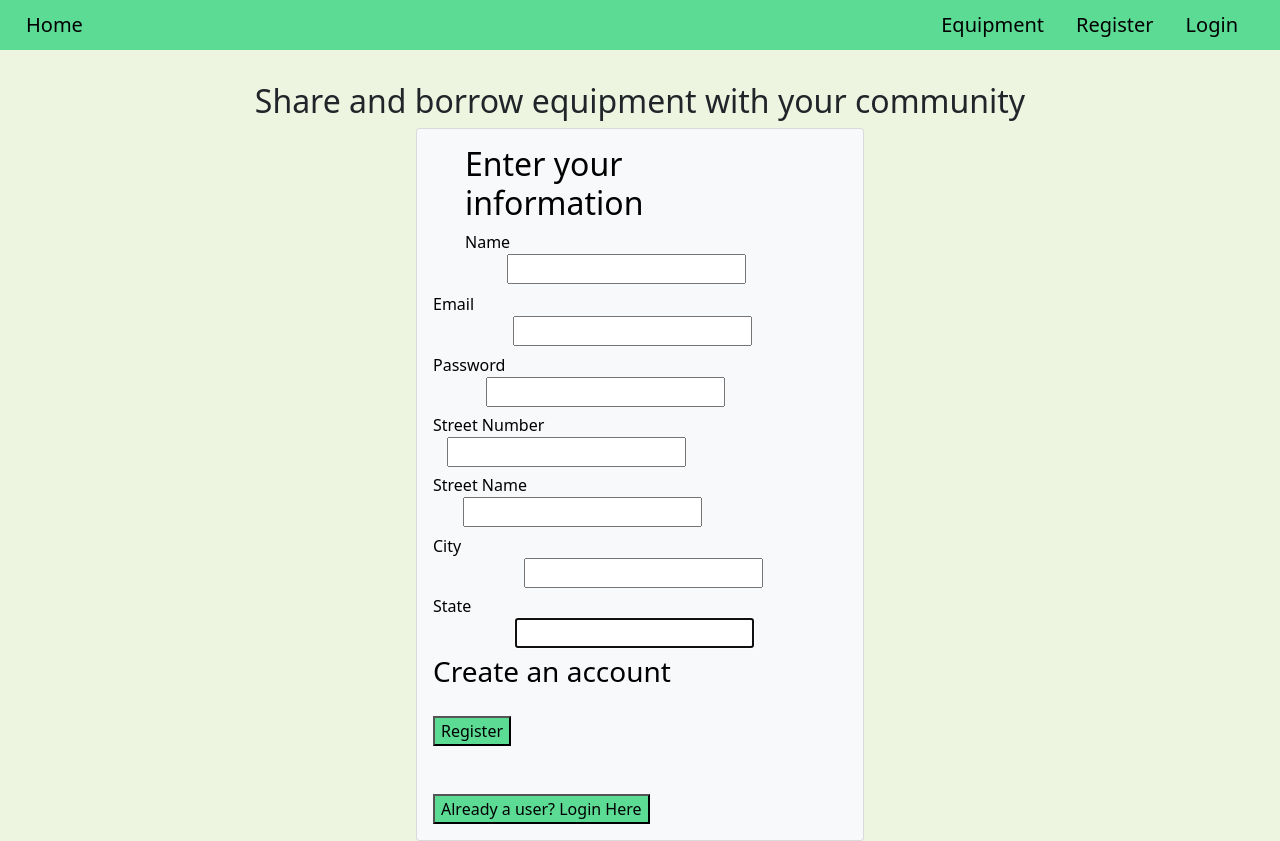
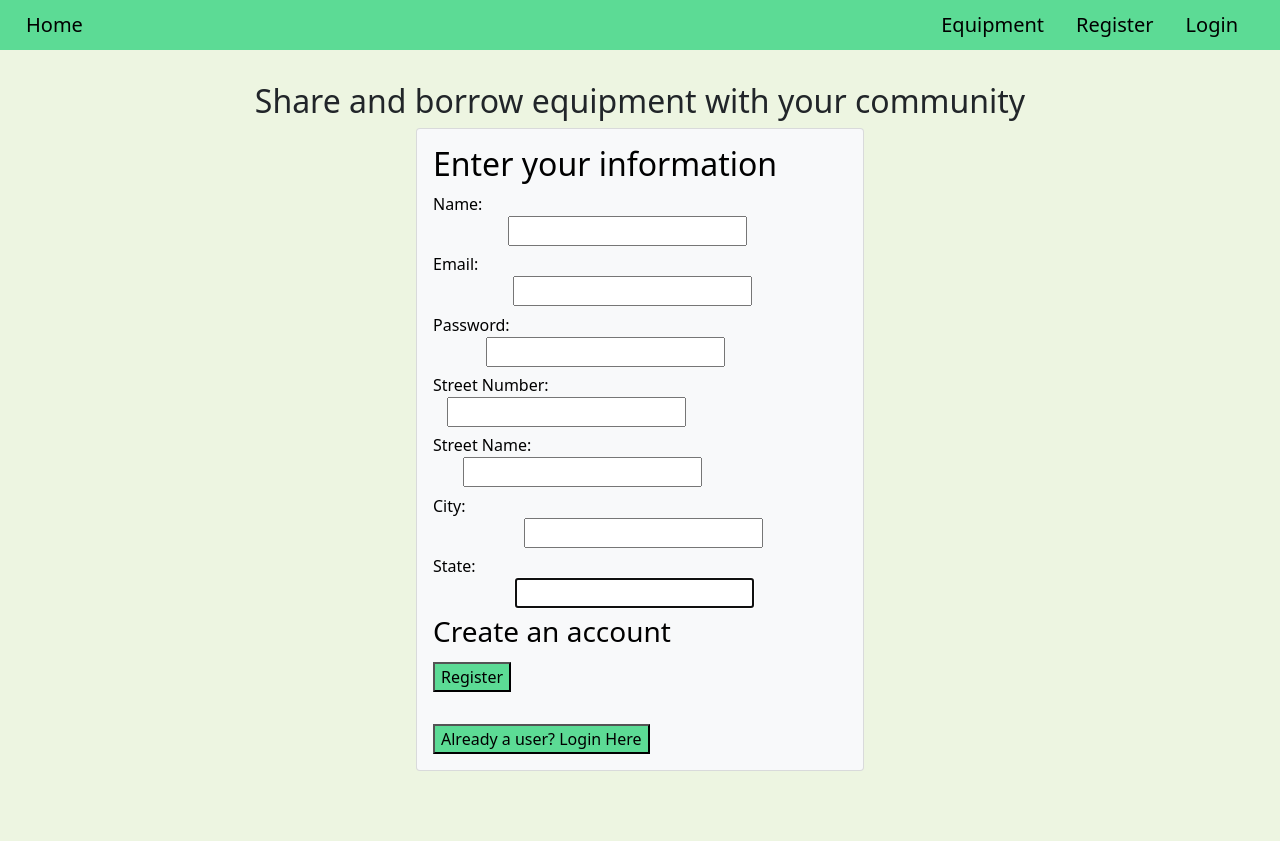
Before and after one commit to DevorrisRussell/CapStoneFrontEnd, a React (Create React App) app: page /register in a window 1280 px wide. After the commit the page ends 800 px from the top, so only its background shows below. Built offline with nearby package versions, Linux system fonts and the light colour scheme; no server answers; what google-maps-react would draw is missing.

Commit message:
added content to name

```diff
--- a/src/components/Register/register.css
+++ b/src/components/Register/register.css
@@ -13,17 +13,18 @@ img {
   align-items: center;
 }
 .registerContainer h3 {
-  margin-bottom: 1em;
+  margin-bottom: 0.5em;
 }
 .registerContainer form {
-  margin-bottom: 3em;
+  margin-bottom: 2em;
 }
 
 .buttonField {
   background-color: #5cdb95;
 }
 #formName input {
-  margin-left: 2.6em;
+  margin-left: 4.7em;
+  margin-bottom: 0.4em;
 }
 
 #formEmail input {
@@ -48,3 +49,6 @@ img {
 #formState input {
   margin-left: 5.1em;
 }
+label :first-child {
+  margin-right: 0em;
+}
--- a/src/components/Register/register.jsx
+++ b/src/components/Register/register.jsx
@@ -54,26 +54,30 @@ function Register() {
         <div className="card-body">
           <div class="col-md-10">
             <form onSubmit={handleSubmit}>
-              <div className="form-group" size="lg" controlId="name">
-                <label className="form-label" id="formName">
               <h2>Enter your information</h2>
-                  <label>Name</label>
 
+              <div
+                className="form-group"
+                size="lg"
+                controlId="name"
+                id="formName"
+              >
+                <label>Name:</label>
                 <input
                   autoFocus
                   type="Name"
                   value={Name}
                   onChange={(e) => setName(e.target.value)}
                 />
-                </label>
               </div>
+
               <div
                 className="form-group"
                 size="lg"
                 controlId="email"
                 id="formEmail"
               >
-                <label>Email</label>
+                <label>Email:</label>
                 <input
                   autoFocus
                   type="email"
@@ -87,7 +91,7 @@ function Register() {
                 controlId="password"
                 id="formPassword"
               >
-                <label>Password</label>
+                <label>Password:</label>
                 <input
                   type="password"
                   value={password}
@@ -100,7 +104,7 @@ function Register() {
                 controlId="Street Number"
                 id="formStreetNumber"
               >
-                <label>Street Number</label>
+                <label>Street Number:</label>
                 <input
                   autoFocus
                   type="Street Number"
@@ -114,7 +118,7 @@ function Register() {
                 controlId="Street Name"
                 id="formStreetName"
               >
-                <label>Street Name</label>
+                <label>Street Name:</label>
                 <input
                   autoFocus
                   type="Street Name"
@@ -127,7 +131,7 @@ function Register() {
                   controlId="City"
                   id="formCity"
                 >
-                  <label id="cityForm">City</label>
+                  <label id="cityForm">City:</label>
                   <input
                     autoFocus
                     type="City"
@@ -141,7 +145,7 @@ function Register() {
                   controlId="State"
                   id="formState"
                 >
-                  <label>State</label>
+                  <label>State:</label>
                   <input
                     autoFocus
                     type="State"
```
Lines whose indentation alone changed are shown as unchanged.
